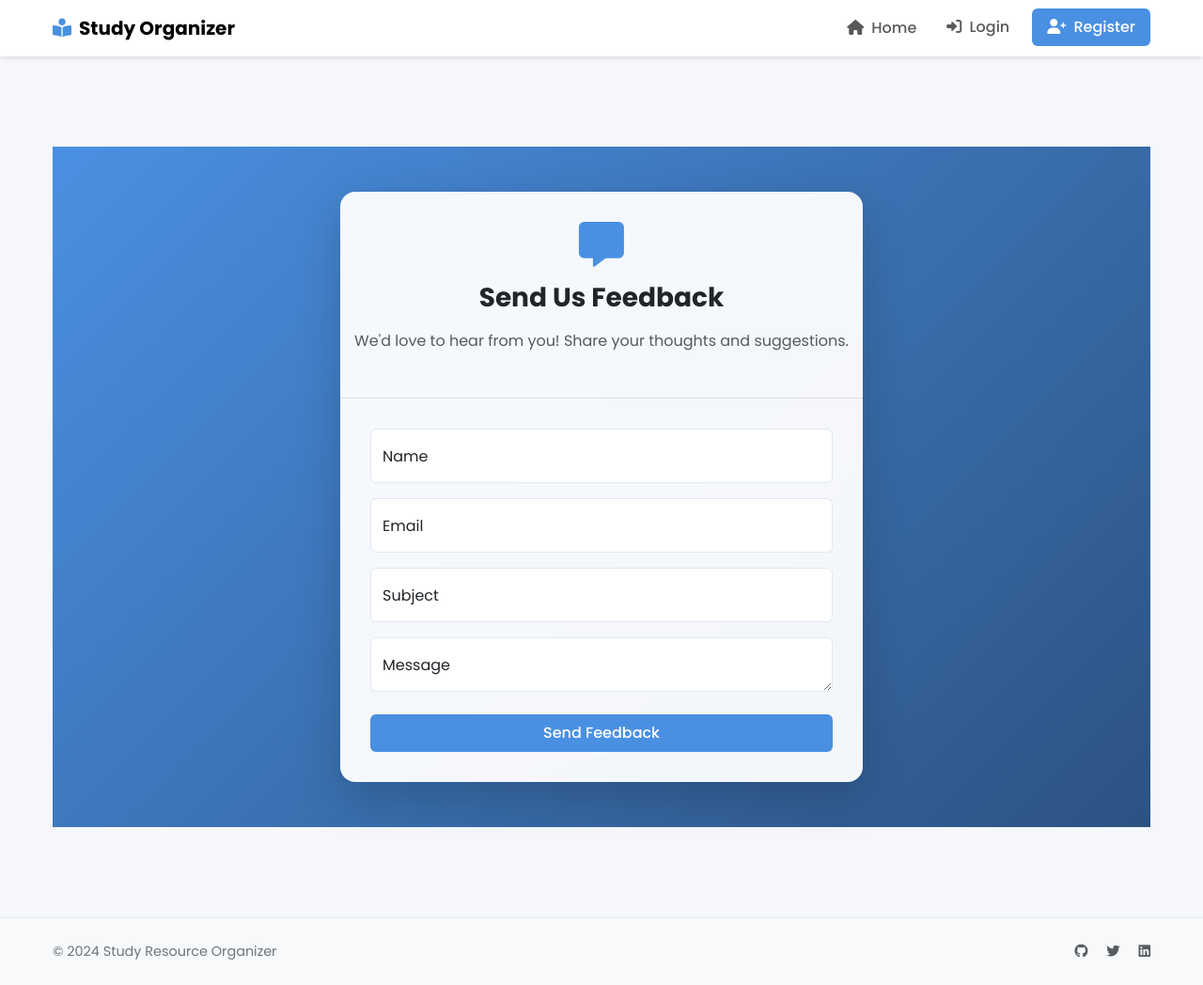
After one commit to Savyasachi-2005/Student-Study-Organiser, a Flask app: page /feedback in a window 1280 px wide. The commit adds this page. Shown: the whole page at 94% size. Run offline with Flask 3, Linux system fonts and the light colour scheme.

Commit message:
Add feedback page with email functionality and update dependencies

```diff
--- a/app.py
+++ b/app.py
@@ -1,6 +1,6 @@
 # Keep your existing imports
 from flask import Flask, render_template, flash, redirect, url_for,jsonify, session, request
-from forms import LoginForm, RegisterForm, RequestResetForm, ResetPasswordForm
+from forms import LoginForm, RegisterForm, RequestResetForm, ResetPasswordForm, FeedbackForm
 # --- Import Resource model ---
 from models import db, User, Resource
 from flask_bcrypt import Bcrypt
@@ -28,6 +28,10 @@ if database_url:
     if database_url.startswith('postgres://'):
         database_url = database_url.replace('postgres://', 'postgresql://', 1)
     app.config['SQLALCHEMY_DATABASE_URI'] = database_url
+    # Log database connection details (without password)
+    db_info = database_url.split('@')
+    if len(db_info) > 1:
+        print(f"Connected to database at: {db_info[1]}")
 else:
     print("Warning: DATABASE_URL not set, using default SQLite database")
     app.config['SQLALCHEMY_DATABASE_URI'] = 'sqlite:///app.db'
@@ -67,14 +71,21 @@ init_db()
 
 oauth = OAuth()
 oauth.init_app(app)
-google=oauth.register(
+
+# Check if OAuth credentials are set
+if not os.environ.get('GOOGLE_CLIENT_ID') or not os.environ.get('GOOGLE_CLIENT_SECRET'):
+    print("Warning: Google OAuth credentials not set. Please set GOOGLE_CLIENT_ID and GOOGLE_CLIENT_SECRET environment variables.")
+
+google = oauth.register(
     name='google',
     client_id=os.environ.get('GOOGLE_CLIENT_ID'),
     client_secret=os.environ.get('GOOGLE_CLIENT_SECRET'),
     server_metadata_url='https://accounts.google.com/.well-known/openid-configuration',
     client_kwargs={
-        'scope': 'openid profile email',
-        'response_type': 'code'
+        'scope': 'openid email profile',
+        'prompt': 'select_account',
+        'response_type': 'code',
+        'access_type': 'offline'
     }
 )
 
@@ -418,34 +429,64 @@ def chat_assistant():
 
 @app.route('/login/google')
 def login_google():
-    redirect_uri = url_for('authorize_google', _external=True)
-    return google.authorize_redirect(redirect_uri)
+    try:
+        # Get the base URL from environment variable or use the request's URL
+        base_url = os.environ.get('RENDER_EXTERNAL_URL', request.url_root.rstrip('/'))
+        redirect_uri = f"{base_url}/authorize/google"
+        print(f"Redirect URI: {redirect_uri}")  # Debug log
+        return google.authorize_redirect(redirect_uri)
+    except Exception as e:
+        print(f"Error in login_google: {e}")  # Debug log
+        flash('Error initiating Google login. Please try again.', 'danger')
+        return redirect(url_for('login'))
 
 @app.route('/authorize/google')
 def authorize_google():
-    token = google.authorize_access_token()
-    userinfo = google.get('https://www.googleapis.com/oauth2/v3/userinfo')
+    try:
+        token = google.authorize_access_token()
+        if not token:
+            flash('Failed to get access token from Google.', 'danger')
+            return redirect(url_for('login'))
 
-    # Check if user exists
-    user = User.query.filter_by(email=userinfo.json()['email']).first()
+        userinfo = google.get('https://www.googleapis.com/oauth2/v3/userinfo')
+        if not userinfo:
+            flash('Failed to get user information from Google.', 'danger')
+            return redirect(url_for('login'))
 
-    if not user:
-        # Create new user
-        user = User(
-            username=userinfo.json()['email'].split('@')[0],  # Use email prefix as username
-            email=userinfo.json()['email'],
-            password=''  # No password needed for OAuth users
-        )
-        db.session.add(user)
-        db.session.commit()
+        user_data = userinfo.json()
+        email = user_data.get('email')
 
-    # Log the user in
-    session['user_id'] = user.id
-    session['username'] = user.username
-    session['log_in'] = True
+        if not email:
+            flash('Email not provided by Google.', 'danger')
+            return redirect(url_for('login'))
 
-    flash('Login Successful', 'success')
-    return redirect(url_for('dashboard'))
+        # Check if user exists
+        user = User.query.filter_by(email=email).first()
+
+        if not user:
+            # Create new user
+            username = email.split('@')[0]
+            user = User(
+                username=username,
+                email=email,
+                password=''  # No password needed for OAuth users
+            )
+            db.session.add(user)
+            db.session.commit()
+            flash('Account created successfully!', 'success')
+
+        # Log the user in
+        session['user_id'] = user.id
+        session['username'] = user.username
+        session['log_in'] = True
+
+        flash('Login Successful', 'success')
+        return redirect(url_for('dashboard'))
+
+    except Exception as e:
+        print(f"Error in authorize_google: {e}")  # Debug log
+        flash('Error during Google authentication. Please try again.', 'danger')
+        return redirect(url_for('login'))
 
 @app.route('/password_reset', methods=['GET', 'POST'])
 def password_reset():
@@ -517,5 +558,39 @@ def reset_password(token):
         return redirect(url_for('login'))
     return render_template('reset_password.html', form=form)
 
+@app.route('/feedback', methods=['GET', 'POST'])
+def feedback():
+    form = FeedbackForm()
+    if form.validate_on_submit():
+        try:
+            # Create email message
+            msg = Message(
+                'New Feedback from Study Organizer',
+                sender=app.config['MAIL_USERNAME'],
+                recipients=['abhishekhiremath0424@gmail.com']
+            )
+
+            # Format email body
+            msg.body = f'''
+            New Feedback Received:
+
+            Name: {form.name.data}
+            Email: {form.email.data}
+            Subject: {form.subject.data}
+            Message: {form.message.data}
+
+            Sent from: {request.remote_addr}
+            '''
+
+            # Send email
+            mail.send(msg)
+            flash('Thank you for your feedback! We will get back to you soon.', 'success')
+            return redirect(url_for('home'))
+        except Exception as e:
+            print(f"Error sending feedback email: {e}")
+            flash('There was an error sending your feedback. Please try again later.', 'danger')
+
+    return render_template('feedback.html', form=form)
+
 if __name__ == '__main__':
     app.run(debug=True, port=5000) # Running on port 5000
--- a/forms.py
+++ b/forms.py
@@ -1,7 +1,8 @@
 from flask_wtf import FlaskForm
-from wtforms import StringField, PasswordField, SubmitField, BooleanField
+from wtforms import StringField, PasswordField, SubmitField, BooleanField, TextAreaField
 from wtforms.validators import DataRequired, Email, Length, EqualTo, ValidationError
 from models import User
+from email_validator import validate_email, EmailNotValidError
 
 class LoginForm(FlaskForm):
     email = StringField('Email', validators=[DataRequired(), Email()])
@@ -31,3 +32,10 @@ class ResetPasswordForm(FlaskForm):
     password = PasswordField('Password', validators=[DataRequired(), Length(min=6)])
     confirm_password = PasswordField('Confirm Password', validators=[DataRequired(), EqualTo('password')])
     submit = SubmitField('Reset Password')
+
+class FeedbackForm(FlaskForm):
+    name = StringField('Name', validators=[DataRequired(), Length(min=2, max=50)])
+    email = StringField('Email', validators=[DataRequired(), Email()])
+    subject = StringField('Subject', validators=[DataRequired(), Length(min=5, max=100)])
+    message = TextAreaField('Message', validators=[DataRequired(), Length(min=10, max=1000)])
+    submit = SubmitField('Send Feedback')
--- /dev/null
+++ b/templates/feedback.html
@@ -0,0 +1,134 @@
+{% extends 'layout.html' %}
+
+{% block styles %}
+{{ super() }}
+<style>
+.feedback-page {
+    min-height: calc(100vh - 180px);
+    display: flex;
+    align-items: center;
+    background: linear-gradient(135deg, var(--primary-color) 0%, #2C5282 100%);
+    padding: 2rem 0;
+}
+
+.feedback-card {
+    border-radius: 1rem;
+    background: rgba(255, 255, 255, 0.95);
+    backdrop-filter: blur(10px);
+    box-shadow: 0 8px 32px rgba(0, 0, 0, 0.1);
+}
+
+.feedback-header {
+    text-align: center;
+    padding: 2rem 0;
+    border-bottom: 1px solid rgba(0, 0, 0, 0.1);
+}
+
+.feedback-header i {
+    font-size: 3rem;
+    color: var(--primary-color);
+    margin-bottom: 1rem;
+}
+
+.feedback-form {
+    padding: 2rem;
+}
+
+.form-floating > .form-control:focus ~ label,
+.form-floating > .form-control:not(:placeholder-shown) ~ label {
+    color: var(--primary-color);
+}
+
+.form-control:focus {
+    border-color: var(--primary-color);
+    box-shadow: 0 0 0 0.25rem rgba(74, 144, 226, 0.25);
+}
+
+.btn-primary {
+    background: var(--primary-color);
+    border: none;
+    transition: all 0.3s ease;
+    padding: 0.75rem 1.5rem;
+    font-weight: 500;
+}
+
+.btn-primary:hover {
+    background: #2C5282;
+    transform: translateY(-1px);
+    box-shadow: 0 4px 6px rgba(0, 0, 0, 0.1);
+}
+
+textarea.form-control {
+    min-height: 150px;
+    resize: vertical;
+}
+
+@media (max-width: 768px) {
+    .feedback-page {
+        padding: 1rem 0;
+    }
+
+    .feedback-card {
+        margin: 0 1rem;
+    }
+}
+</style>
+{% endblock %}
+
+{% block content %}
+<div class="feedback-page py-5">
+    <div class="container">
+        <div class="row justify-content-center">
+            <div class="col-md-8 col-lg-6">
+                <div class="card shadow-lg border-0 feedback-card">
+                    <div class="feedback-header">
+                        <i class="fas fa-comment-alt fa-3x text-primary mb-3"></i>
+                        <h1 class="h3 mb-3 fw-bold">Send Us Feedback</h1>
+                        <p class="text-muted">We'd love to hear from you! Share your thoughts and suggestions.</p>
+                    </div>
+
+                    <div class="feedback-form">
+                        <form method="post" class="needs-validation" novalidate>
+                            {{ form.hidden_tag() }}
+
+                            <div class="form-floating mb-3">
+                                {{ form.name(class="form-control", id="name", placeholder="Your Name") }}
+                                {{ form.name.label(for="name") }}
+                                {% for error in form.name.errors %}
+                                    <div class="invalid-feedback d-block">{{ error }}</div>
+                                {% endfor %}
+                            </div>
+
+                            <div class="form-floating mb-3">
+                                {{ form.email(class="form-control", id="email", placeholder="name@example.com") }}
+                                {{ form.email.label(for="email") }}
+                                {% for error in form.email.errors %}
+                                    <div class="invalid-feedback d-block">{{ error }}</div>
+                                {% endfor %}
+                            </div>
+
+                            <div class="form-floating mb-3">
+                                {{ form.subject(class="form-control", id="subject", placeholder="Subject") }}
+                                {{ form.subject.label(for="subject") }}
+                                {% for error in form.subject.errors %}
+                                    <div class="invalid-feedback d-block">{{ error }}</div>
+                                {% endfor %}
+                            </div>
+
+                            <div class="form-floating mb-4">
+                                {{ form.message(class="form-control", id="message", placeholder="Your Message") }}
+                                {{ form.message.label(for="message") }}
+                                {% for error in form.message.errors %}
+                                    <div class="invalid-feedback d-block">{{ error }}</div>
+                                {% endfor %}
+                            </div>
+
+                            {{ form.submit(class="btn btn-primary w-100 py-2") }}
+                        </form>
+                    </div>
+                </div>
+            </div>
+        </div>
+    </div>
+</div>
+{% endblock %}
--- a/templates/layout.html
+++ b/templates/layout.html
@@ -48,6 +48,11 @@
                         <li class="nav-item">
                             <a class="nav-link" href="{{ url_for('chat_assistant') }}">
                                 <i class="fas fa-robot"></i> Study Assistant
+                            </a>
+                        </li>
+                        <li class="nav-item">
+                            <a class="nav-link" href="{{ url_for('feedback') }}">
+                                <i class="fas fa-comment-dots me-1"></i> Feedback
                             </a>
                         </li>
                         <li class="nav-item">
```
Also changed, not shown: requirements.txt (+11 -5 lines).
